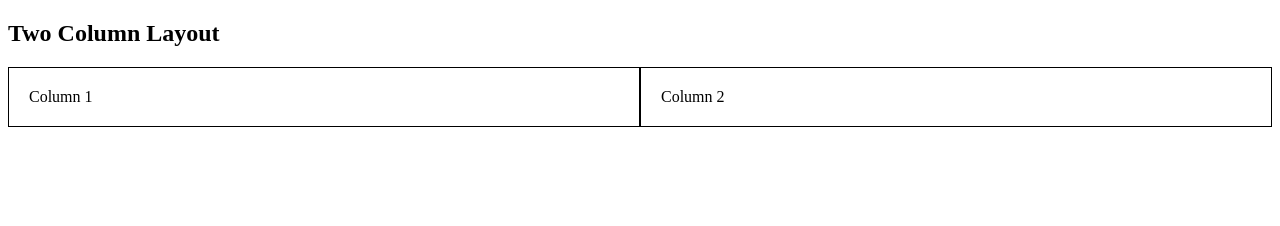
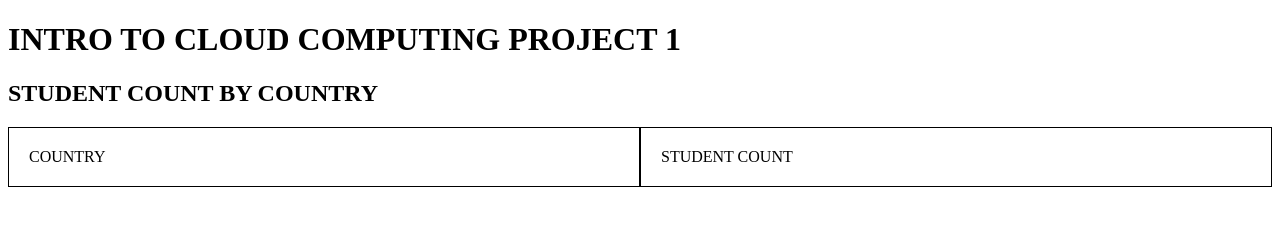
Before and after one commit to pbairu03/cloud_Project1, a plain HTML site: page index.html in a window 1280 px wide. Drawn offline with Linux system fonts and the light colour scheme.

Commit message:
Update index.html

```diff
--- a/index.html
+++ b/index.html
@@ -16,10 +16,11 @@
     </style>
 </head>
 <body>
-    <h2>Two Column Layout</h2>
+    <h1>INTRO TO CLOUD COMPUTING PROJECT 1 </h1>
+    <h2>STUDENT COUNT BY COUNTRY</h2>
     <div class="container">
-        <div class="column">Column 1</div>
-        <div class="column">Column 2</div>
+        <div class="column">COUNTRY</div>
+        <div class="column">STUDENT COUNT</div>
     </div>
 </body>
 </html>
```
